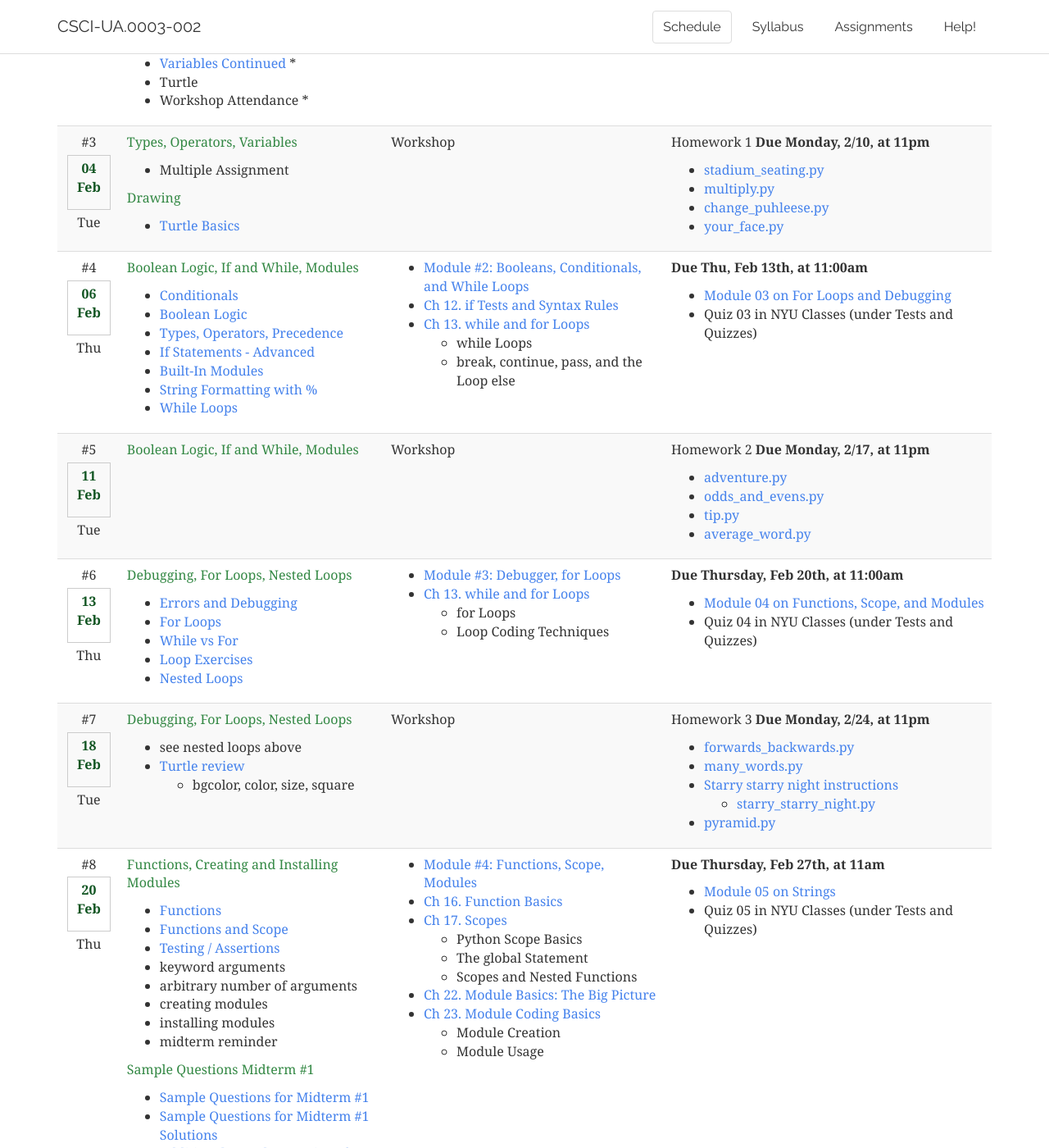
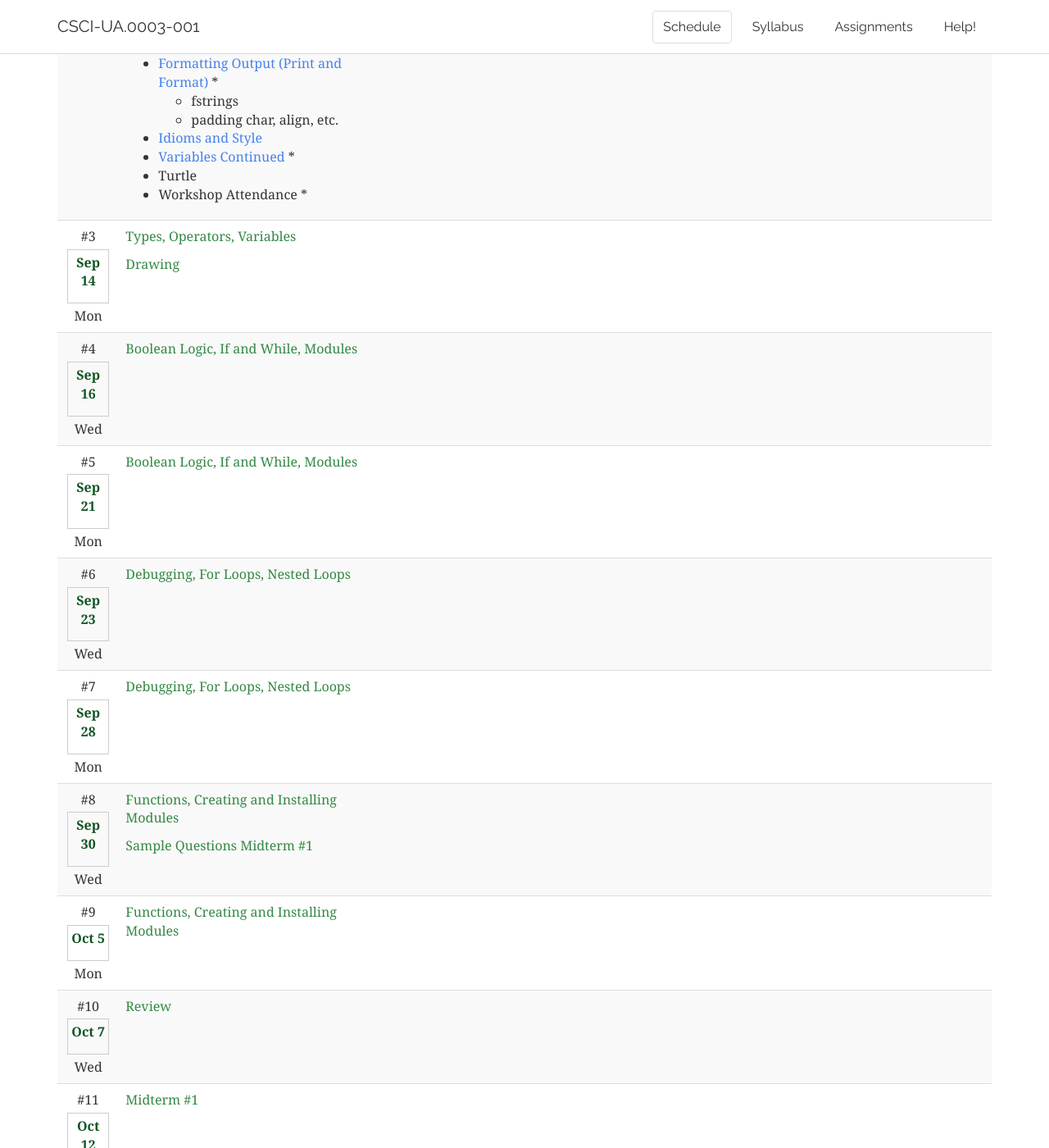
Before and after one commit to foureyes/csci-ua.0003-fall2020-001, a Jekyll site: the page built from index.markdown, in a window 1280 px wide and 1400 px high, scrolled down 1022 px. Shown: the whole window at 82% size. Built offline with Jekyll 4.4.1, drawn with Linux system fonts in a browser that asks for light colours; some of the changed text lies outside the part shown.

Commit message:
fix schedule

```diff
--- a/_config.yml
+++ b/_config.yml
@@ -3,24 +3,24 @@ relative_links:
 baseurl: ""
 
 
-title: CSCI-UA.0003 Spring 2020, Section 002
+title: CSCI-UA.0003 Fall 2020, Section 001
 email: jversoza at cs dot nyu dot edu
 
 # course
 # CSCI-GA.1120-001 - Introduction to Programming - 60 Fifth Ave C10
 course_number: "CSCI-UA.0003"
-course_section: "002"
+course_section: "001"
 course_name: "Introduction to Computer Programming (Limited Prior Experience)"
-course_semester: "Spring 2020"
+course_semester: "Fall 2020"
 course_dept: CS
 course_dept_link: http://cs.nyu.edu/
-course_time: "Tuesdays and Thursdays, 11:00AM to 12:15PM"
-course_room: WWH 312
-course_site: https://cs.nyu.edu/courses/spring20/CSCI-UA.0003-002/
+course_time: "Monday and Wednesday, 9:30AM to 10:45PM"
+course_room: remote
+course_site: https://cs.nyu.edu/courses/fall20/CSCI-UA.0003-001/
 course_site_alt: http://cs.nyu.edu/~jversoza
 
-office_hours: "<br>Mon 8:45am - 10:45am and Tue 1:30pm - 2:30pm, WWH 422"
-office_hours_room: WWH 422
+office_hours: "To be posted"
+office_hours_room: remote
 
 # midterm
 midterm1_date: "N/A"
--- a/_data/schedule.csv
+++ b/_data/schedule.csv
@@ -1,5 +1,5 @@
 draft,type,num,date,day,slides,readings,assignments,need quiz,,only lecture,notes
-,,1,28-Jan ,Tue,"Introductions, Welcome
+,,1,Sep-2,Wed,"Introductions, Welcome
 
 * [Introductions](slides/01/intro.html)
 * [About Programming](slides/01/about-programming.html)
@@ -14,7 +14,7 @@ draft,type,num,date,day,slides,readings,assignments,need quiz,,only lecture,note
 -->
 ","* [Ch 1. A Python Q&A Session](https://learning-oreilly-com.proxy.library.nyu.edu/library/view/learning-python-5th/9781449355722/ch01.html#a_python_qaa_session)
 * [Ch 3. How You Run Programs](https://learning-oreilly-com.proxy.library.nyu.edu/library/view/learning-python-5th/9781449355722/ch03.html#how_you_run_programs)
-  * The Interactive Prompt","__Due Thu, Jan 30th, at 11:00am__
+  * The Interactive Prompt","__Due Wed, Sep 9th, at 9:00am__
 
 
 
@@ -28,7 +28,8 @@ draft,type,num,date,day,slides,readings,assignments,need quiz,,only lecture,note
 * continually encourage to move to 101 or drop to 0002
 * maybe quiz appropriate
 * best to wait for ds students? "
-,lecture,2,30-Jan ,Thu,"Types, Operators, Variables
+,holiday,,Sep-7,Mon,Labor Day,,,,,,
+,,2,Sep-9,Wed,"Types, Operators, Variables
 
 * PyCharm \*
   * Tools → Python Console
@@ -56,7 +57,7 @@ draft,type,num,date,day,slides,readings,assignments,need quiz,,only lecture,note
   * Numbers in Action
 * [Ch 11. Assignments, Expressions, and Prints](https://learning-oreilly-com.proxy.library.nyu.edu/library/view/learning-python-5th/9781449355722/ch11.html#assignments_comma_expressions_comma_and)
   * Assignment Statements – Assignment Statement Forms
-  * Print Operations – The Python 3.0 print Function ","__Due Thu, Feb 6th, at 11:00am__
+  * Print Operations – The Python 3.0 print Function ","__Due Mon, Sep 14th, at 9:00am__
 
 
 
@@ -64,7 +65,7 @@ draft,type,num,date,day,slides,readings,assignments,need quiz,,only lecture,note
 * Quiz 02-A and Quiz 02-B in NYU Classes (under Tests and Quizzes)","* fstrings
 * % operator",,* fstrings,"* is using pycharm worth type annotations?
 * need to be more consistent with type annotations"
-,workshop,3,04-Feb ,Tue,"Types, Operators, Variables
+y,,3,Sep-14,Mon,"Types, Operators, Variables
 
 * Multiple Assignment
 
@@ -78,7 +79,7 @@ Drawing
 * [your_face.py](assignments/hw01/your_face.py)
 ",,,,"* reiterate homework policy
 * annotate if used online resource"
-,lecture,4,06-Feb ,Thu,"Boolean Logic, If and While, Modules
+y,,4,Sep-16,Wed,"Boolean Logic, If and While, Modules
 
 * [Conditionals](slides/02/review-conditionals.html)
 * [Boolean Logic](slides/02/boolean-logic.html)
@@ -100,14 +101,14 @@ Drawing
 * Quiz 03 in NYU Classes (under Tests and Quizzes)",,,,"* while loops AND if statements together may have been much
 * but definitely starts separating the class
 * again, wait until ds students?"
-,workshop,5,11-Feb ,Tue,"Boolean Logic, If and While, Modules",Workshop,"Homework 2 __Due Monday, 2/17, at 11pm__
+y,,5,Sep-21,Mon,"Boolean Logic, If and While, Modules",Workshop,"Homework 2 __Due Monday, 2/17, at 11pm__
 
 
 * [adventure.py](assignments/hw02/adventure.py)
 * [odds_and_evens.py](assignments/hw02/odds_and_evens.py)
 * [tip.py](assignments/hw02/tip.py)
 * [average_word.py](assignments/hw02/average_word.py)",,,,
-,lecture,6,13-Feb ,Thu,"Debugging, For Loops, Nested Loops
+y,,6,Sep-23,Wed,"Debugging, For Loops, Nested Loops
 
 * [Errors and Debugging](slides/02/debugging.html)
 * [For Loops](slides/03/for.html)
@@ -126,7 +127,7 @@ Drawing
 * step over",,,"* most students were actually ok
 * ...but the ones that were very far off!
 * pycharm debugger is better than idle; need to get better at figuring out modes / switching from running one file to another"
-,workshop,7,18-Feb ,Tue,"Debugging, For Loops, Nested Loops
+y,,7,Sep-28,Mon,"Debugging, For Loops, Nested Loops
 
 * see nested loops above
 * [Turtle review](slides/turtle/turtle-more.html)
@@ -138,7 +139,7 @@ Drawing
 * [Starry starry night instructions](assignments/hw03/starry_starry_night.html)
   * [starry_starry_night.py](assignments/hw03/starry_starry_night.py)
 * [pyramid.py](assignments/hw03/pyramid.py)",* higher level turtle?,,* higher level turtle is in slides only,
-,lecture,8,20-Feb ,Thu,"Functions, Creating and Installing Modules
+y,,8,Sep-30,Wed,"Functions, Creating and Installing Modules
 
 * [Functions](slides/04/functions-return.html)
 * [Functions and Scope](slides/04/scope.html)
@@ -172,7 +173,7 @@ Sample Questions Midterm #1
 * making modules – no slides
 * installing modules – no slides","* completely optional more challenging homework to keep more advanced students engaged?
 * more assignments using package installation (maybe later???)"
-,workshop,9,25-Feb ,Tue,"Functions, Creating and Installing Modules",Workshop,"Homework 4 __Due Mon, 3/9, at 11pm__
+y,,9,Oct-5,Mon,"Functions, Creating and Installing Modules",Workshop,"Homework 4 __Due Mon, 3/9, at 11pm__
 
 
 1. [clicky_quad.py](assignments/hw04/clicky_quad.py)
@@ -185,9 +186,9 @@ Sample Questions Midterm #1
 * hiring – shared?
 * classroom assistant for quizzes (since 3 sections)
 * note that turtle in every assignment"
-y,lecture,10,27-Feb ,Thu,Review,,,,,,
-y,exam,11,03-Mar ,Tue,Midterm #1,,,,,,
-,lecture,12,05-Mar ,Thu,"Strings
+y,,10,Oct-7,Wed,Review,,,,,,
+y,,11,Oct-12,Mon,Midterm #1,,,,,,
+y,,12,Oct-14,Wed,"Strings
 
 * [Strings](slides/06/strings.html)
 * [Strings as List of Characters](slides/06/strings_as_list.html)
@@ -195,13 +196,13 @@ y,exam,11,03-Mar ,Tue,Midterm #1,,,,,,
 * [Strings: Functions](slides/06/strings_built_in_functions.html)","* [Module #5: Functions, Scope, Modules](https://cs.nyu.edu/~jversoza/csci-ua.0003-fa19/module05.php)
 * [Ch 7. Strings](https://learning-oreilly-com.proxy.library.nyu.edu/library/view/learning-python-5th/9781449355722/ch07.html#string_fundamentals)
 ",,,,,
-,workshop,13,10-Mar ,Tue,Strings,Workshop,"Homework 5 __Due Monday, 3/23, at 11pm__
+y,,13,Oct-19,Mon,Strings,Workshop,"Homework 5 __Due Monday, 3/23, at 11pm__
 
 1. [encode_decode.py](assignments/hw05/encode_decode.py)
 2. [base_sixteen.py](assignments/hw05/base_sixteen.py)
 3. [variable_names.py](assignments/hw05/variable_names.py)
 4. [pig_latin.py](assignments/hw05/pig_latin.py)",,,,
-,lecture,14,12-Mar ,Thu,"Lists, Tuples and Sets
+y,exam,14,Oct-21,Wed,"Lists, Tuples and Sets
 
 * [List Basics](slides/04/lists.html)
 * [List Methods](slides/04/list-methods.html)
@@ -219,9 +220,7 @@ y,exam,11,03-Mar ,Tue,Midterm #1,,,,,,
 
 * [Module 06 on Lists, Sets, and Tuples](https://cs.nyu.edu/~jversoza/csci-ua.0003-fa19/module06.php)
 * Quiz 06 in NYU Classes (under Tests and Quizzes)",,,,
-y,holiday,,17-Mar ,Tue,No Class Scheduled (Spring Break),,,,,,
-y,holiday,,19-Mar ,Thu,No Class Scheduled (Spring Break),,,,,,
-,workshop,15,24-Mar ,Tue,"Lists, Tuples and Sets","Exam Results
+y,,15,Oct-26,Mon,"Lists, Tuples and Sets","Exam Results
 
 * extra credit assignment / exam weights may be shifted
 * discuss True/False and last 2 coding
@@ -247,10 +246,10 @@ Complete 2 out of last 3 or all last 3 for extra credit towards homework.
 
 
 ",,,,
-,lecture,16,26-Mar ,Thu,"Lists, Tuples and Sets Continued","* Review list methods and list comprehensions
+y,,16,Oct-28,Wed,"Lists, Tuples and Sets Continued","* Review list methods and list comprehensions
 * See previous slides on Tuples and List Mutability
 * discuss sets",,,,,
-,workshop,17,31-Mar ,Tue,"Lists, Tuples and Sets Continued
+y,,17,Nov-2,Mon,"Lists, Tuples and Sets Continued
 
 Midterm #2 Practice
 
@@ -266,9 +265,7 @@ Midterm #2 Practice
 3. [pawsome_pet_vet.py](assignments/hw07/pawsome_pet_vet.py)
 4. [upc.py](assignments/hw07/upc.py)
 5. [extra_credit towards homework: draw_barcode.py](assignments/hw07/draw_barcode.py)",,,,
-y,lecture,18,02-Apr ,Thu,Review,,,,,,
-y,exam,19,07-Apr ,Tue,Midterm #2,,,,,,
-,lecture,20,09-Apr ,Thu,"
+y,,18,Nov-4,Wed,"
 Exceptions, File I/O and Data Formats
 
 * [Exceptions](slides/exceptions-file-io/exceptions.html)
@@ -289,7 +286,7 @@ Exceptions, File I/O and Data Formats
 * [Module 08 on Exceptions and File IO](https://cs.nyu.edu/~jversoza/csci-ua.0003-fa19/module08.php)
 * Quiz 07 in NYU Classes (under Tests and Quizzes)
 * __Note the module and quiz number are different__",,,,
-,workshop,21,14-Apr ,Tue,"
+y,,19,Nov-9,Mon,"
 
 Exceptions, File I/O and Data Formats",Workshop,"Homework 8 __Due Monday, 4/20, at 11pm__
 
@@ -298,7 +295,7 @@ Exceptions, File I/O and Data Formats",Workshop,"Homework 8 __Due Monday, 4/20,
 2. [wordsy.py](assignments/hw08/wordsy.py)
   *  [enable1.txt](assignments/hw08/enable1.txt)
 3. [battleship.py](assignments/hw08/battleship.py)",,,,
-,lecture,22,16-Apr ,Thu,"Dictionaries and Counters
+y,,20,Nov-11,Wed,"Dictionaries and Counters
 
 * [Dictionaries](slides/06/dictionaries.html)
 * [Counting with Various Data Types](slides/collections/counter.html)","* [Module #7: Dictionaries](https://cs.nyu.edu/~jversoza/csci-ua.0003-fa19/module07.php)
@@ -310,7 +307,7 @@ Exceptions, File I/O and Data Formats",Workshop,"Homework 8 __Due Monday, 4/20,
 * [Module 07 on Dictionaries](https://cs.nyu.edu/~jversoza/csci-ua.0003-fa19/module07.php)
 * Quiz 08 in NYU Classes (under Tests and Quizzes)
 * __Note the module and quiz number are different__",,,,
-,workshop,23,21-Apr ,Tue,Dictionaries and Counters,Workshop,"Homework 9  __Due Monday, 4/27, at 11pm__
+y,,21,Nov-16,Mon,Dictionaries and Counters,Workshop,"Homework 9  __Due Monday, 4/27, at 11pm__
 
 1. [Instructions for HW09](assignments/hw09/lousy_plasma.html)
   * [lousy_plasma.py](assignments/hw09/lousy_plasma.py)
@@ -322,7 +319,7 @@ __Due Thursday, April 23rd, at 11:00am__
 * [Module 09 on Classes and Objects](https://cs.nyu.edu/~jversoza/csci-ua.0003-fa19/module09.php)
 * Quiz 09 in NYU Classes (under Tests and Quizzes)
 ",,,,
-,lecture,24,23-Apr ,Thu,"Classes and Objects
+y,,22,Nov-18,Wed,"Classes and Objects
 
 * [Object Oriented Programming](slides/oop/oop.html)
 ","* [Module #9: Classes and Objects](https://cs.nyu.edu/~jversoza/csci-ua.0003-fa19/module09.php)
@@ -333,7 +330,7 @@ __Due Thursday, April 23rd, at 11:00am__
 * [Ch 29. Class Coding Details](https://learning-oreilly-com.proxy.library.nyu.edu/library/view/learning-python-5th/9781449355722/ch29.html#class_coding_details)
   * The class Statement
   * Methods",,,,,
-,lecture,25,28-Apr ,Tue,"More Classes and Objects, Recursion and Higher Order Functions
+y,,23,Nov-23,Mon,"More Classes and Objects, Recursion and Higher Order Functions
 
 * Sub-classing (previous, class)
 * Other Magic Methods
@@ -351,7 +348,7 @@ __Due Thursday, April 23rd, at 11:00am__
 * [Ch 19. Advanced Function Topics](https://learning-oreilly-com.proxy.library.nyu.edu/library/view/learning-python-5th/9781449355722/ch19.html#advanced_function_topics)
   * Recursion
   * Function Objects: Attributes and Annotations – Indirect Function Calls",,,,,
-,workshop,26,30-Apr ,Thu,"More Classes and Objects, Recursion and Higher Order Functions ",,"Homework 10, Midterm Extra Credit  __Due Sunday, 5/3, at 11pm__
+y,,24,Nov-25,Wed,"More Classes and Objects, Recursion and Higher Order Functions ",,"Homework 10, Midterm Extra Credit  __Due Sunday, 5/3, at 11pm__
 
 [Instructions for HW10, Midterm Extra Credit](assignments/hw10/calculator.html)
 
@@ -360,16 +357,21 @@ __Due Thursday, April 23rd, at 11:00am__
 * [calculator.py](assignments/hw10/calculator.py)
 * [test_calculator.py](assignments/hw10/test_calculator.py)
 * [animation.py](assignments/hw10/animation.py) ",,,,
-,lecture,27,05-May ,Tue,"Libraries
+y,,25,Nov-30,Mon,Iterators and Generators,,,,,,
+y,,26,Dec-2,Wed,"Libraries
 
 * [Image Processing](slides/13/images.html)
 * (Pillow/PIL)
 ",,,,,,
-,lecture,28,07-May ,Thu,Review,,"
+y,,27,Dec-7,Mon,"Libraries
+
+* [Image Processing](slides/13/images.html)
+* (Pillow/PIL)
+",,,,,,
+y,exam,28,Dec-9,Wed,Review,,"
 * [Final Exam Practice Questions - Set 1](resources/handouts/final/final_practice_questions_set_1.pdf)
 * [Final Exam Practice Questions - Set 1 - Solutions](resources//handouts/final/final_practice_questions_set_1_solutions.pdf)
 * [Final Exam Practice Questions - Set 2](resources/handouts/final/final_practice_questions_set_2.pdf)
 * [Final Exam Practice Questions - Set 2 - Solutions](resources/handouts/final/final_practice_questions_set_2_solutions.pdf)
 * [Final Exam Practice Questions - All Sections](resources/handouts/final/finalsampleproblems.html)
 ",,,,
-,exam,,14-May,Thu,Final Exam: 10:00AM - 11:50AM,,,,,,
--- a/index.markdown
+++ b/index.markdown
@@ -2,6 +2,7 @@
 layout: default
 nav-state: schedule
 ---
+
 
 
 <!--
--- a/syllabus.markdown
+++ b/syllabus.markdown
@@ -69,11 +69,10 @@ This course introduces fundamentals of computer programming, object-oriented pro
 <div class="panel-heading">Grading</div>
 <div class="panel-body" markdown="block">
 
-* 20%: 10 Programming Assignments
-* 5%: 8-10 online quizzes (taken from home)
-* 20%: Midterm #1
-* 20%: Midterm #2
-* 35%: Final
+* 40%: 10 Programming Assignments
+* 10%: 8-10 online quizzes (taken from home)
+* 20%: Midterm
+* 30%: Final
 
 </div>
     </div>
```
Also changed, not shown: favicon.ico (added).
